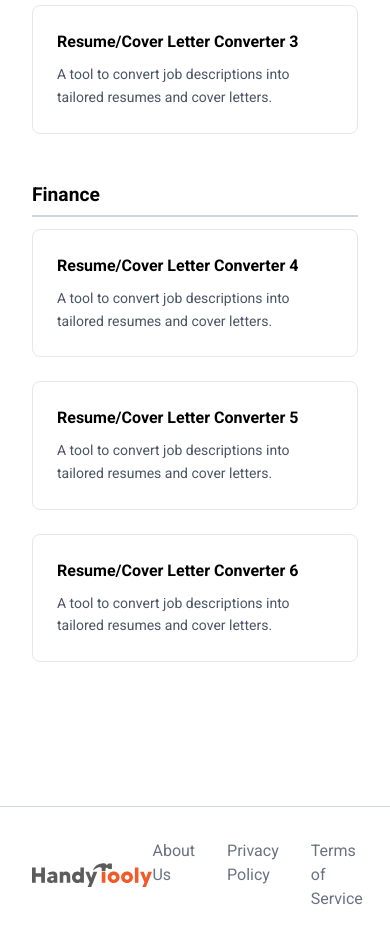
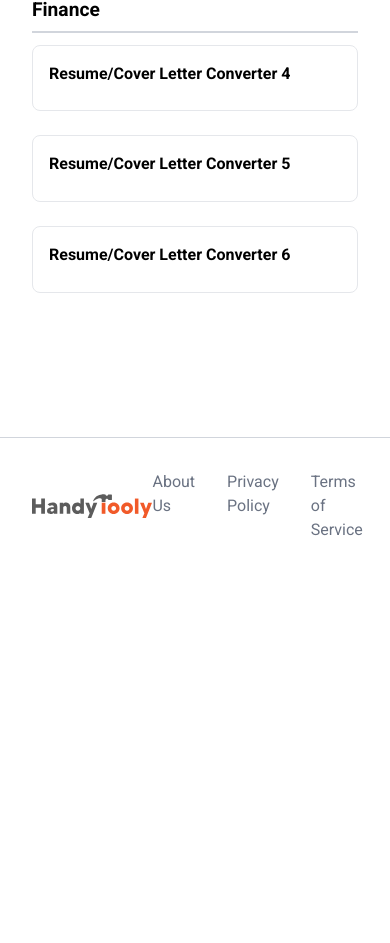
Before and after one commit to Version12345/HandyTooly, a Next.js app: page / in a window 390 px wide. Shown: the part 715-1658 px from the top of the page. After the commit the page ends 1289 px from the top, so only its background shows below. Built offline with nearby package versions, Linux system fonts and the light colour scheme.

Commit message:
Home page tool layout adjustments

```diff
--- a/src/app/layout.tsx
+++ b/src/app/layout.tsx
@@ -1,7 +1,8 @@
 import type { Metadata } from "next";
 import { Roboto } from "next/font/google";
 import Link from "next/link";
-import Image from 'next/image'
+import Header from '../components/layout/Header';
+import Footer from '../components/layout/Footer';
 
 import "./globals.scss";
 
@@ -9,17 +10,6 @@ const roboto = Roboto({
   variable: "--font-roboto",
   subsets: ["latin"],
 });
-
-const HEADER_LINKS = [
-  { href: '/tools/resume-cover-letter-convertor', label: 'Resume/Cover Letter Converter' },
-  { href: '/donate', label: 'Donate' }
-];
-
-const FOOTER_LINKS = [
-  { href: '/about', label: 'About Us' },
-  { href: '/privacy', label: 'Privacy Policy' },
-  { href: '/terms', label: 'Terms of Service' }
-];
 
 export const metadata: Metadata = {
   title: {
@@ -52,62 +42,13 @@ export default async function RootLayout({
           </div>
 
           {/* Header */}
-          <header className="p-4">
-            <div className="max-w-6xl mx-auto flex justify-between items-center">
-              <Link
-                className="inline-block"
-                href="/"
-              >
-                <Image
-                  src="/images/handy-tooly-logo.svg"
-                  alt="HandyTooly Logo"
-                  className="h-8 w-auto"
-                  width={300}
-                  height={100}
-                />
-              </Link>
-
-              {/* Navigation Menu */}
-              <nav className="flex items-center space-x-6">
-                {HEADER_LINKS.map((link) => (
-                  <Link
-                    key={link.href}
-                    href={link.href}
-                    className="transition-colors font-medium text-gray-700 hover:text-gray-900"
-                  >
-                    {link.label}
-                  </Link>
-                ))}
-              </nav>
-            </div>
-          </header>
+          <Header />
 
           {/* Page Content */}
           {children}
 
           {/* Footer */}
-          <footer className="border-t border-gray-300 py-8 px-8 mt-16">
-            <div className="max-w-6xl mx-auto flex justify-between items-center">
-              <Image
-                src="/images/handy-tooly-logo.svg"
-                alt="HandyTooly Logo"
-                className="h-6 w-auto"
-                width={300}
-                height={100}
-              />
-              <div className="flex space-x-8">
-                {FOOTER_LINKS.map((link) => (
-                  <Link
-                    key={link.href}
-                    href={link.href}
-                    className="text-gray-500 hover:text-gray-700 transition-colors"
-                  >
-                    {link.label}
-                  </Link>
-                ))}
-              </div>
-            </div>
-          </footer>
+          <Footer />
         </div>
       </body>
     </html>
--- a/src/app/page.tsx
+++ b/src/app/page.tsx
@@ -96,13 +96,13 @@ export default function Home() {
                     <Link
                       key={index}
                       href={tool.link}
-                      className="block bg-white border border-gray-200 rounded-lg p-6 hover:border-gray-300 hover:shadow-md transition-all duration-200 group"
+                      className="block bg-white border border-gray-200 rounded-lg p-4 md:p-6 hover:border-gray-300 hover:shadow-md transition-all duration-200 group"
                     >
                       <div className="space-y-3">
                         <h3 className="text-lg font-semibold text-gray-900 group-hover:text-blue-600 transition-colors">
                           {tool.name}
                         </h3>
-                        <p className="text-gray-600 text-sm leading-relaxed">
+                        <p className="text-gray-600 text-sm leading-relaxed hidden md:block">
                           {tool.description}
                         </p>
                       </div>
--- /dev/null
+++ b/src/components/layout/Footer.tsx
@@ -0,0 +1,35 @@
+import Link from "next/link";
+import Image from 'next/image';
+
+const FOOTER_LINKS = [
+  { href: '/about', label: 'About Us' },
+  { href: '/privacy', label: 'Privacy Policy' },
+  { href: '/terms', label: 'Terms of Service' }
+];
+
+export default function Footer() {
+  return (
+    <footer className="border-t border-gray-300 py-8 px-8 mt-16">
+      <div className="max-w-6xl mx-auto flex justify-between items-center">
+        <Image
+          src="/images/handy-tooly-logo.svg"
+          alt="HandyTooly Logo"
+          className="h-6 w-auto"
+          width={300}
+          height={100}
+        />
+        <div className="flex space-x-8">
+          {FOOTER_LINKS.map((link) => (
+            <Link
+              key={link.href}
+              href={link.href}
+              className="text-gray-500 hover:text-gray-700 transition-colors"
+            >
+              {link.label}
+            </Link>
+          ))}
+        </div>
+      </div>
+    </footer>
+  );
+}
--- /dev/null
+++ b/src/components/layout/Header.tsx
@@ -0,0 +1,56 @@
+'use client'
+import Link from 'next/link';
+import Image from 'next/image';
+import { usePathname } from 'next/navigation';
+
+const HEADER_LINKS = [
+  { href: '/tools/resume-cover-letter-convertor', label: 'Resume/Cover Letter Converter' },
+  { href: '/donate', label: 'Donate' }
+];
+
+export default function Header() {
+  const pathname = usePathname();
+
+  const setLinkClass = (href: string) => {
+    const baseClass = 'transition-colors font-medium';
+
+    // change if router.pathname starts with the href
+    const routeClass = pathname.startsWith(href) ?
+      'text-orange-500 hover:text-orange-700' :
+      'text-gray-700 hover:text-gray-900';
+
+    return `${baseClass} ${routeClass}`;
+  };
+
+  return (
+    <header className="p-4">
+      <div className="max-w-6xl mx-auto flex justify-between items-center">
+        <Link
+          className="inline-block"
+          href="/"
+        >
+          <Image
+            src="/images/handy-tooly-logo.svg"
+            alt="HandyTooly Logo"
+            className="h-8 w-auto"
+            width={300}
+            height={100}
+          />
+        </Link>
+
+        {/* Navigation Menu */}
+        <nav className="flex items-center space-x-6">
+          {HEADER_LINKS.map((link) => (
+            <Link
+              key={link.href}
+              href={link.href}
+              className={setLinkClass(link.href)}
+            >
+              {link.label}
+            </Link>
+          ))}
+        </nav>
+      </div>
+    </header>
+  );
+}
```
